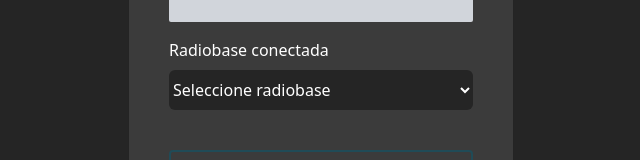
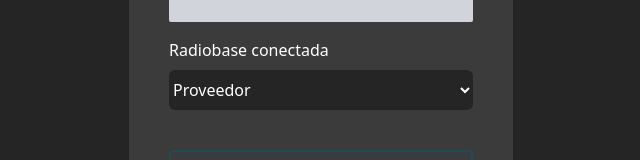
Before and after one commit to dfloresc16/RedesInteligentes, an Angular app in the folder MSCF/MSC-APP/: page /login in a window 1280 px wide. Shown: the part 364-524 px from the top of the page, without its empty margins (319-959 px from the left). Built offline with nearby package versions, Linux system fonts and the light colour scheme.

Commit message:
login-page.component.html cambio de label proveedor

```diff
--- a/MSCF/MSC-APP/src/app/msc/pages/login/login-page.component.html
+++ b/MSCF/MSC-APP/src/app/msc/pages/login/login-page.component.html
@@ -10,7 +10,7 @@
       <label class ="text-white my-8"> Radiobase conectada </label>
 
       <select id="Radiobase" class="bg-mybg  text-white w-full rounded-md  h-10 my-2">
-        <option selected> Seleccione radiobase</option>
+        <option selected> Proveedor </option>
         <option value="20">Telcel</option>
         <option value="90">AT&T</option>
       </select>
```
